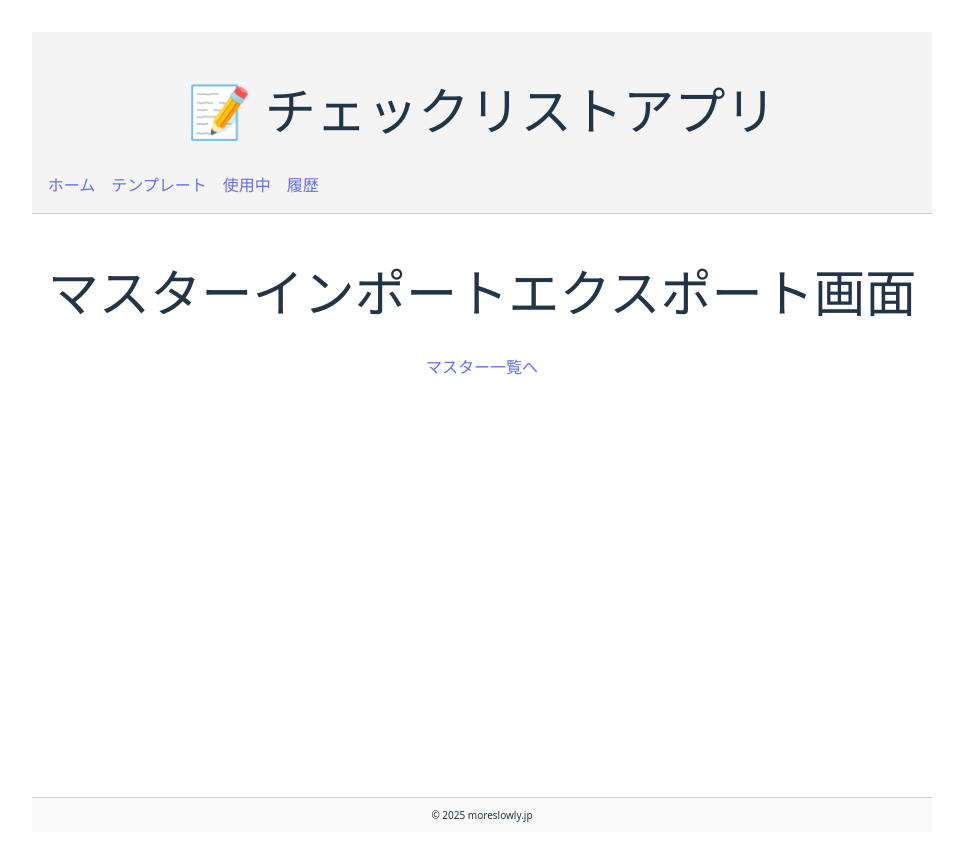
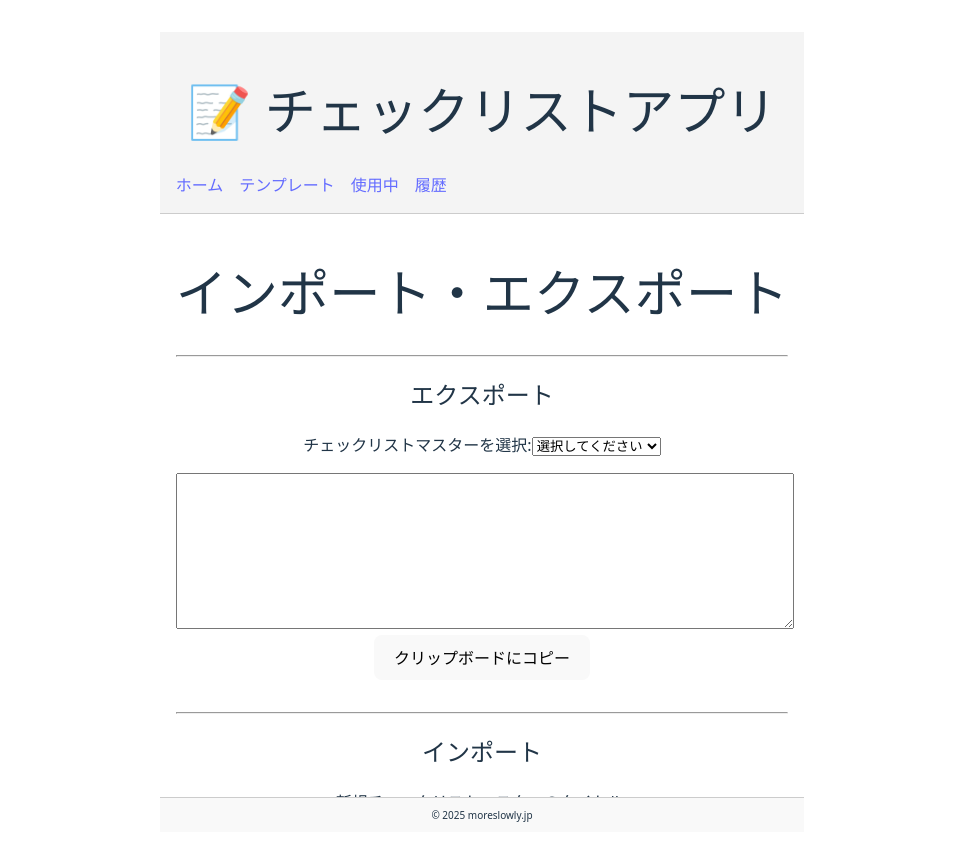
Before and after one commit to hgwr/check-list-app, a Vue app: page /masters/import-export in a window 1280 px wide. Shown: the top 858 px of the page, without its empty margins (158-1121 px from the left). Built offline with nearby package versions, Linux system fonts and the light colour scheme.

Commit message:
インポート・エクスポート

```diff
--- a/src/pages/MasterImportExportPage.vue
+++ b/src/pages/MasterImportExportPage.vue
@@ -1,14 +1,172 @@
 <script setup lang="ts">
+import { ref, onMounted } from 'vue'
+import { useRouter } from 'vue-router'
+import { initDB } from '@/db/db'
+import type { ChecklistMaster, ChecklistItem } from '@/db/schema'
+
+// For export section
+const exportMasterId = ref<string>('')
+const availableMasters = ref<ChecklistMaster[]>([])
+const exportMarkdown = ref<string>('')
+
+// Load available checklist masters from IndexedDB
+const loadMasters = async () => {
+  const db = await initDB()
+  availableMasters.value = await db.getAll('checklist_masters')
+}
+
+// Convert a checklist master and its items into markdown text
+const exportMasterToMarkdown = async (masterId: string) => {
+  const db = await initDB()
+  const master = await db.get('checklist_masters', masterId)
+  if (!master) return
+  // Get checklist items associated with the master
+  const items: ChecklistItem[] = await db.getAllFromIndex('checklist_items', 'checklistMasterId', masterId)
+  items.sort((a, b) => a.index - b.index)
+  // Create markdown text: use header for title and list for items
+  let md = `# ${master.title}\n\n`
+  for (const item of items) {
+    // Each indentLevel corresponds to 2 spaces
+    const indent = ' '.repeat(item.indentLevel * 2)
+    // Export as unchecked items regardless of current state
+    md += `${indent}- [ ] ${item.content}\n`
+  }
+  exportMarkdown.value = md
+}
+
+// For import section
+const importMarkdown = ref<string>('')
+const importTitle = ref<string>('')
+
+// Function to parse markdown text into checklist items
+const parseMarkdownToItems = (md: string): ChecklistItem[] => {
+  const lines = md.split('\n')
+  const items: ChecklistItem[] = []
+  let index = 0
+  for (const line of lines) {
+    // Skip empty lines and header lines
+    if (line.trim() === '' || line.trim().startsWith('#')) continue
+    // Regex: optional spaces, "- [ ]" or "- [x]" then a space and content
+    const match = line.match(/^(\s*)- \[( |x)\] (.*)$/)
+    if (match) {
+      const indentSpaces = match[1]
+      const indentLevel = Math.floor(indentSpaces.length / 2)
+      const content = match[3]
+      items.push({
+        id: crypto.randomUUID(),
+        checklistMasterId: '', // will be set later
+        index: index,
+        indentLevel,
+        content,
+      })
+      index++
+    }
+  }
+  return items
+}
+
+// Import a checklist master from markdown text
+const importMaster = async () => {
+  if (!importTitle.value || !importMarkdown.value) {
+    alert('タイトルとマークダウンテキストを入力してください。')
+    return
+  }
+  const db = await initDB()
+  const newMasterId = crypto.randomUUID()
+  const now = Date.now()
+  const newMaster: ChecklistMaster = {
+    id: newMasterId,
+    title: importTitle.value,
+    createdAt: now,
+    updatedAt: now,
+  }
+  await db.put('checklist_masters', newMaster)
+  const items = parseMarkdownToItems(importMarkdown.value)
+  // Set checklistMasterId and proper index for each item
+  for (let i = 0; i < items.length; i++) {
+    items[i].checklistMasterId = newMasterId
+    items[i].index = i
+    await db.add('checklist_items', items[i])
+  }
+  alert('インポートが完了しました！')
+  router.push('/masters')
+}
+
+const router = useRouter()
+
+onMounted(() => {
+  loadMasters()
+})
 </script>
 
 <template>
-    <div>
-        <h1>マスターインポートエクスポート画面</h1>
-        <!-- Add your content here -->
-        <router-link to="/masters">マスター一覧へ</router-link>
-    </div>
+  <div>
+    <h1>インポート・エクスポート</h1>
+    <hr />
+
+    <!-- Export Section -->
+    <section>
+      <h2>エクスポート</h2>
+      <div>
+        <label for="export-select">チェックリストマスターを選択:</label>
+        <select
+          id="export-select"
+          v-model="exportMasterId"
+          @change="exportMasterToMarkdown(exportMasterId)"
+        >
+          <option value="" disabled selected>選択してください</option>
+          <option
+            v-for="master in availableMasters"
+            :key="master.id"
+            :value="master.id"
+          >
+            {{ master.title }}
+          </option>
+        </select>
+      </div>
+      <div style="margin-top: 1rem;">
+        <textarea
+          v-model="exportMarkdown"
+          rows="10"
+          style="width: 100%;"
+          readonly
+        ></textarea>
+      </div>
+      <div>
+        <button @click="navigator.clipboard.writeText(exportMarkdown)">クリップボードにコピー</button>
+      </div>
+    </section>
+
+    <hr />
+
+    <!-- Import Section -->
+    <section>
+      <h2>インポート</h2>
+      <div>
+        <label for="import-title">新規チェックリストマスターのタイトル:</label><br />
+        <input id="import-title" v-model="importTitle" type="text" placeholder="タイトルを入力" />
+      </div>
+      <div style="margin-top: 1rem;">
+        <label for="import-markdown">マークダウン形式のテキスト:</label><br />
+        <textarea
+          id="import-markdown"
+          v-model="importMarkdown"
+          rows="10"
+          style="width: 100%;"
+        ></textarea>
+      </div>
+      <div style="margin-top: 1rem;">
+        <button @click="importMaster">インポート</button>
+      </div>
+    </section>
+  </div>
 </template>
 
 <style scoped lang="scss">
-/* Add your styles here */
+section {
+  margin-bottom: 2rem;
+}
+textarea {
+  font-family: monospace;
+}
 </style>
```
